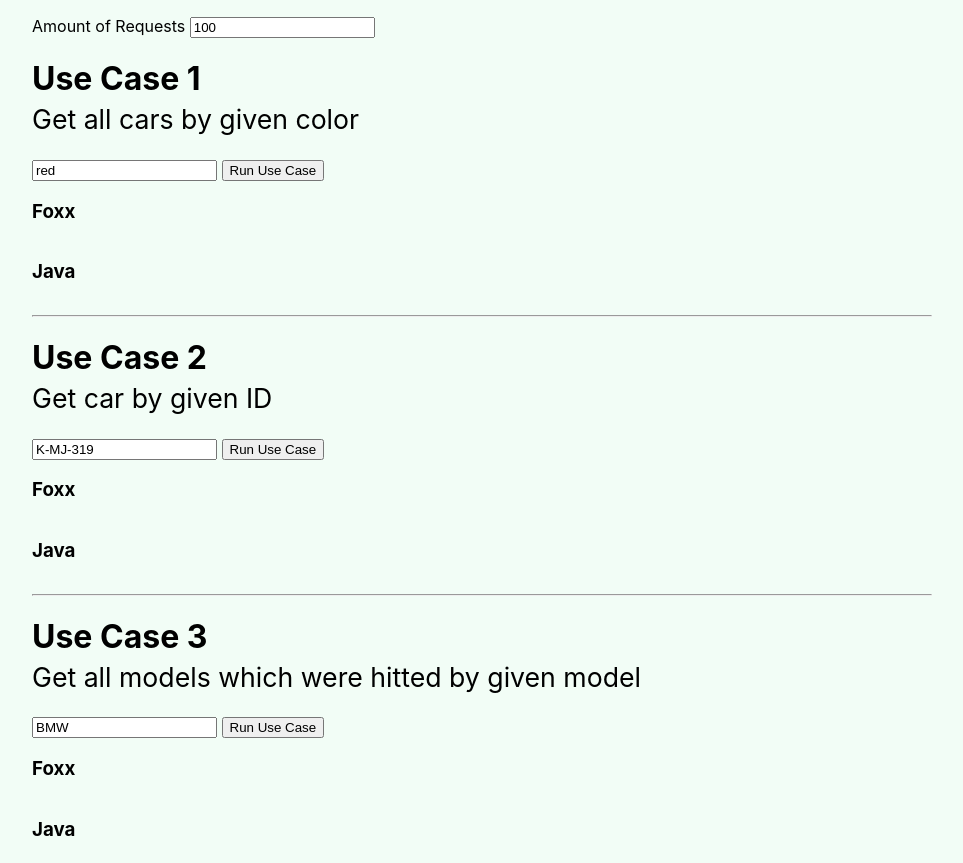
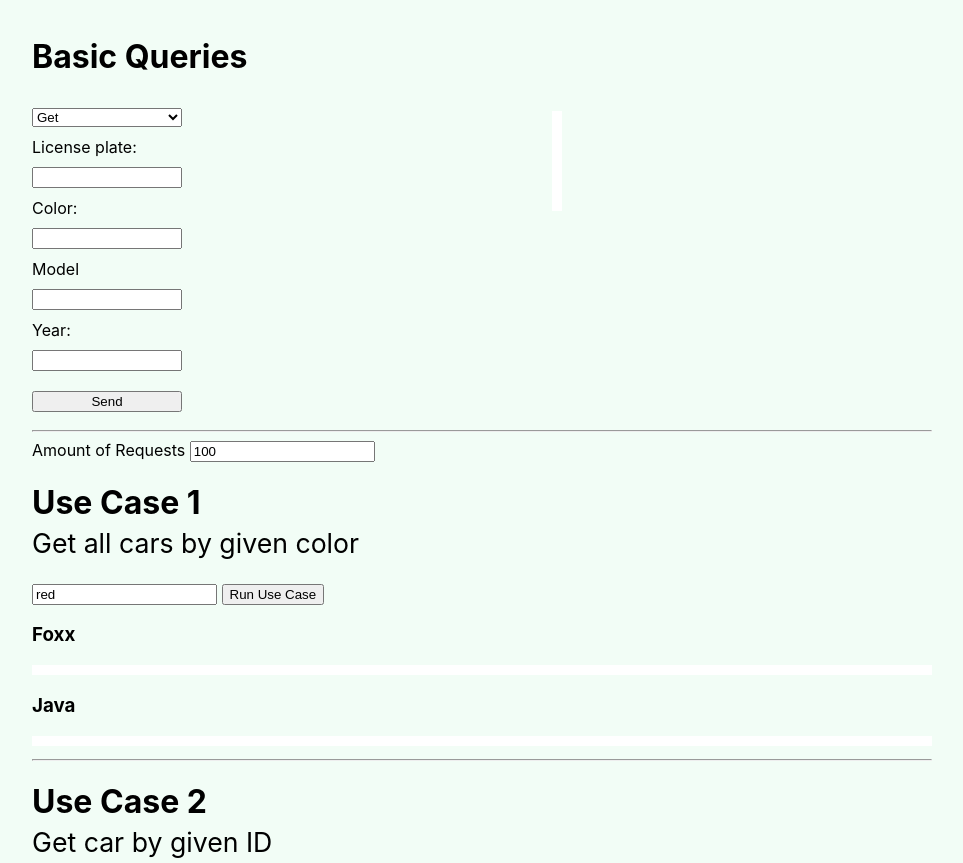
Before and after one commit to tog-leanix/sdb-foxx-service, a website: page index.html in a window 1280 px wide. Shown: the top 863 px of the page, without its empty margins (158-1121 px from the left). Drawn offline with nearby package versions, Linux system fonts and the light colour scheme; no server answers.

Commit message:
Add basic queries

```diff
--- a/app.js
+++ b/app.js
@@ -1,3 +1,74 @@
+const loadCarList = async () => {
+  const req = await fetch("http://10.20.110.61:8011/carservice/cars");
+  const json = await req.json();
+
+  const carList = document.querySelector("#carList");
+  console.log(json.cars);
+  json.cars.forEach((car, index) => {
+    const item = document.createElement("li");
+    item.innerHTML = car.id;
+    item.onclick = () =>
+      (document.querySelector("#requestResults").innerHTML = JSON.stringify(
+        car,
+        null,
+        2
+      ));
+    carList.appendChild(item);
+  });
+};
+loadCarList();
+/**
+
+ *
+ * @param {Event} event
+ */
+const formSubmit = async (event) => {
+  event.preventDefault();
+  const form = event.target;
+  const id = form.elements["formId"].value || null;
+  const color = form.elements["formColor"].value || null;
+  const model = form.elements["formModel"].value || null;
+  const year = form.elements["formYear"].value || null;
+  const method = form.elements["method"].value;
+  const car = {
+    id,
+    color,
+    model,
+    year,
+  };
+  const urlWithoutId = method === "POST";
+  try {
+    const req = await fetch(
+      `http://10.20.110.61:8011/carservice/car${
+        urlWithoutId ? "" : "/" + car.id
+      }`,
+      {
+        method,
+        body:
+          method === "PUT" || method === "POST" ? JSON.stringify(car) : null,
+        headers: {
+          "Content-Type": "application/json",
+          // 'Content-Type': 'application/x-www-form-urlencoded',
+        },
+        // mode: "no-cors",
+      }
+    );
+    if (req.status === 200) {
+      const res = await req.json();
+      document.querySelector("#requestResults").innerHTML = JSON.stringify(
+        res,
+        null,
+        2
+      );
+      loadCarList();
+    }
+  } catch (error) {
+    alert(JSON.stringify(error));
+  }
+};
+
+// ################ Use Cases ###############
+
 function runUseCase(useCaseNumber) {
   switch (useCaseNumber) {
     case 1:
--- a/index.html
+++ b/index.html
@@ -12,6 +12,37 @@
     <link rel="stylesheet" href="./style.css" />
   </head>
   <body>
+    <h1>Basic Queries</h1>
+    <div class="basicRequests">
+      <form onsubmit="formSubmit(event)">
+        <select onchange="" name="method">
+          <option value="GET">Get</option>
+          <option value="POST">Create</option>
+          <option value="PUT">Update</option>
+          <option value="DELETE">Delete</option>
+        </select>
+        <label>
+          License plate:
+          <input type="text" name="formId" id="formId" required />
+        </label>
+        <label>
+          Color:
+          <input type="text" name="formColor" id="formColor" />
+        </label>
+        <label>
+          Model
+          <input type="text" name="formModel" id="formModel" />
+        </label>
+        <label>
+          Year:
+          <input type="number" name="formYear" id="formYear" />
+        </label>
+        <input type="submit" value="Send" />
+      </form>
+      <pre id="requestResults"></pre>
+      <ul id="carList"></ul>
+    </div>
+    <hr />
     <label>
       Amount of Requests
       <input type="number" id="numOfRequests" value="100" />
--- a/package.json
+++ b/package.json
@@ -25,7 +25,8 @@
   },
   "homepage": "https://github.com/tog-leanix/sdb-foxx-service#readme",
   "devDependencies": {
-    "foxx-cli": "^2.0.0"
+    "foxx-cli": "^2.0.0",
+    "http-server": "^0.12.3"
   },
   "dependencies": {
     "microtime": "^3.0.0"
--- a/style.css
+++ b/style.css
@@ -25,7 +25,42 @@ html {
   padding: 16px 0;
 }
 
+.basicRequests {
+  display: flex;
+  flex-direction: row;
+  justify-content: space-between;
+}
+
+form {
+  width: 150px;
+}
+
+form label,
+form select,
+form input {
+  width: 100%;
+  margin: 10px 0;
+}
+
+ul {
+  max-height: 300px;
+  overflow: auto;
+  background-color: white;
+  list-style: none;
+  padding: 0;
+}
+
+li {
+  padding: 5px 0;
+  cursor: pointer;
+}
+li:hover {
+  background-color: black;
+  color: white;
+}
+
 pre {
+  padding: 5px;
   white-space: pre-wrap;
   background-color: white;
   max-height: 100px;
```
Also changed, not shown: 1 other file.
